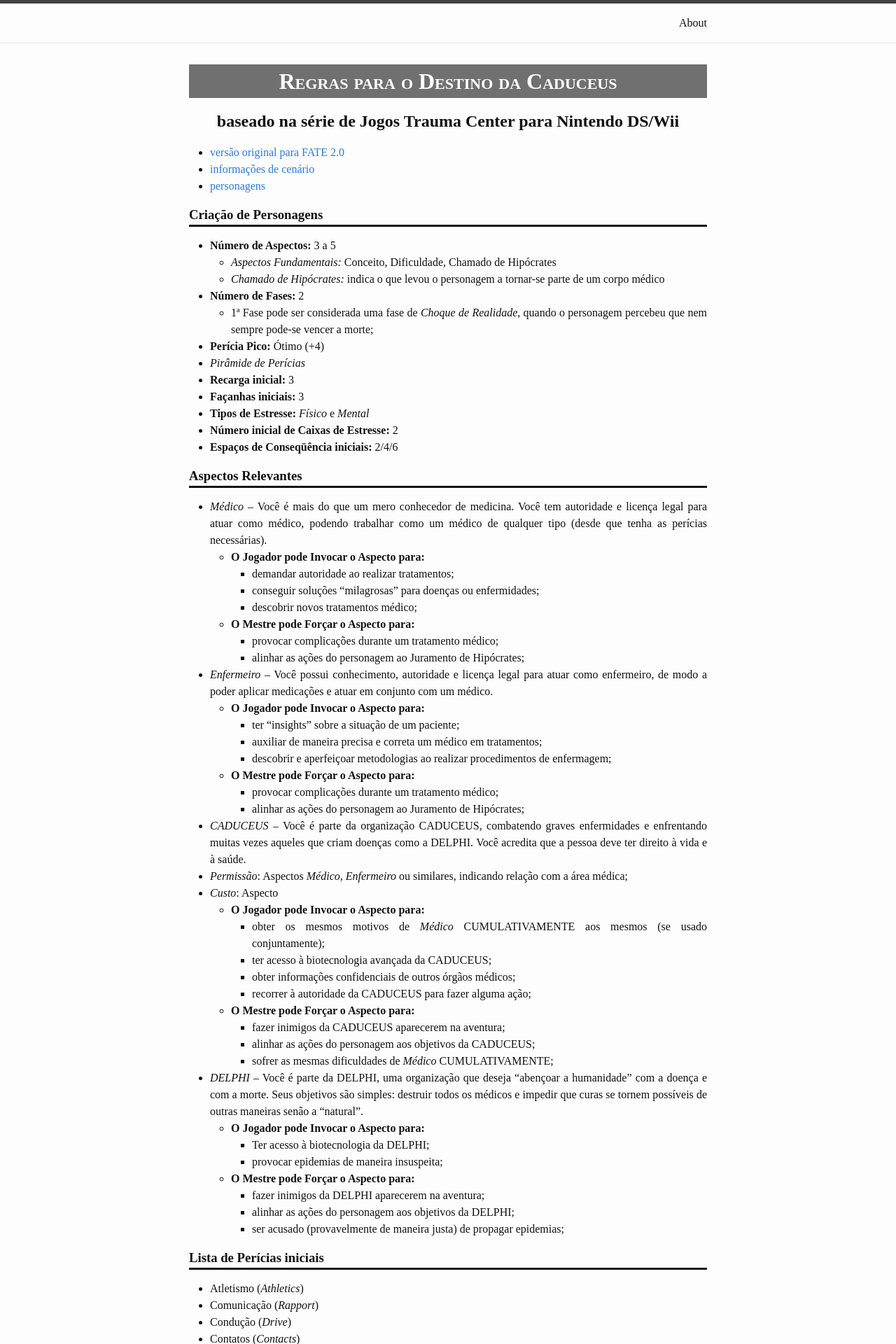
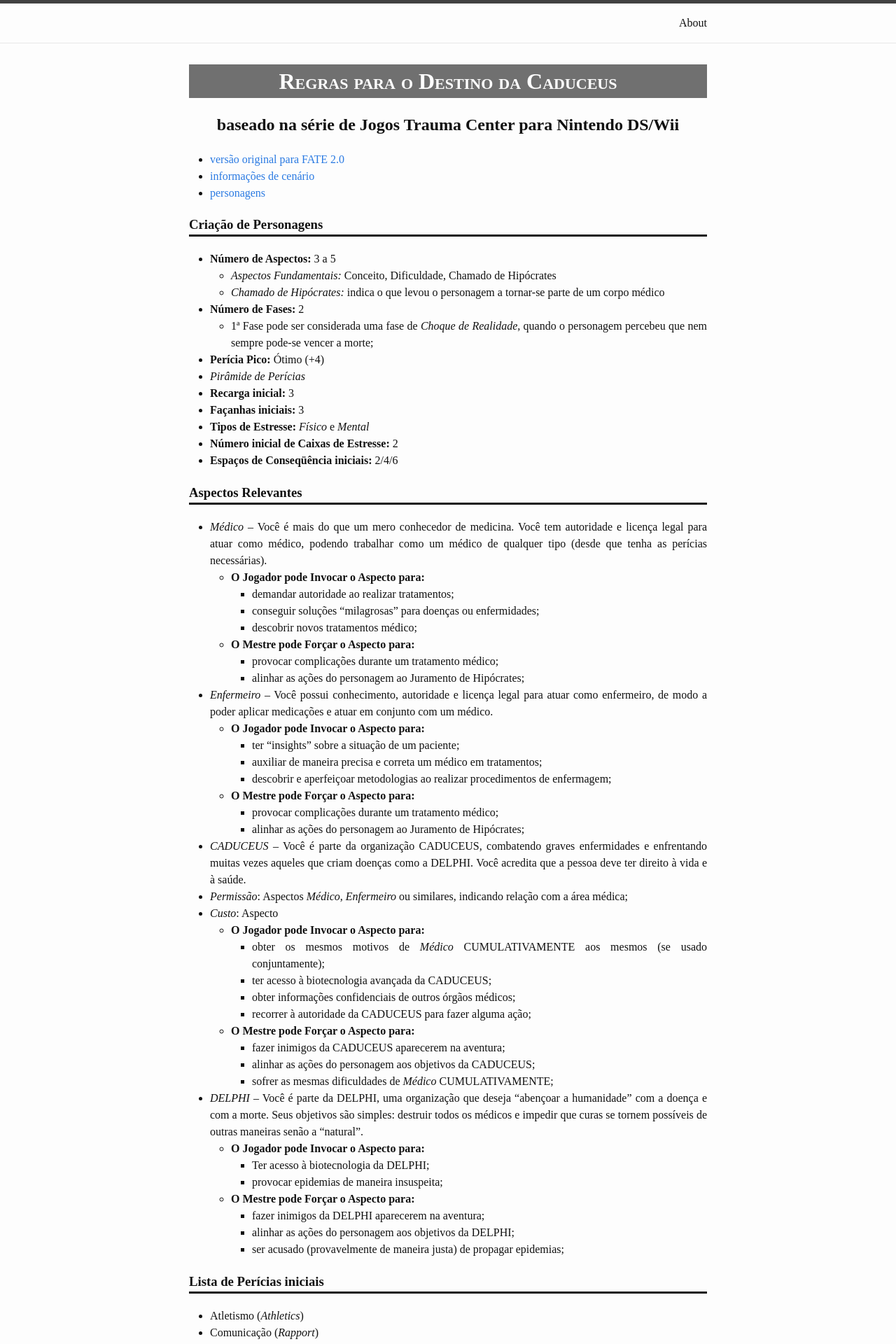
Before and after one commit to fabiocosta0305/fabiocosta0305.github.io-old, a Jekyll site: the page built from _posts/2015-05-21-DestinoDaCaduceus-regras.md, in a window 1280 px wide. Shown: the top 1920 px of the page at 70% size. Built offline with Jekyll 4.4.1, drawn with Linux system fonts in a browser that asks for light colours; some web fonts are replaced; Markdown is read by kramdown in place of the engine named in the settings.

```diff
--- a/_sass/_posts.scss
+++ b/_sass/_posts.scss
@@ -33,7 +33,7 @@ h1, h2, h3, h4, h5, h6,
 p, blockquote, pre,
 ul, ol, dl, figure,
 %vertical-rhythm {
-    margin-bottom: $spacing-unit / 2;
+    margin-bottom: $spacing-unit * 0.66;
 }
 
 
```
